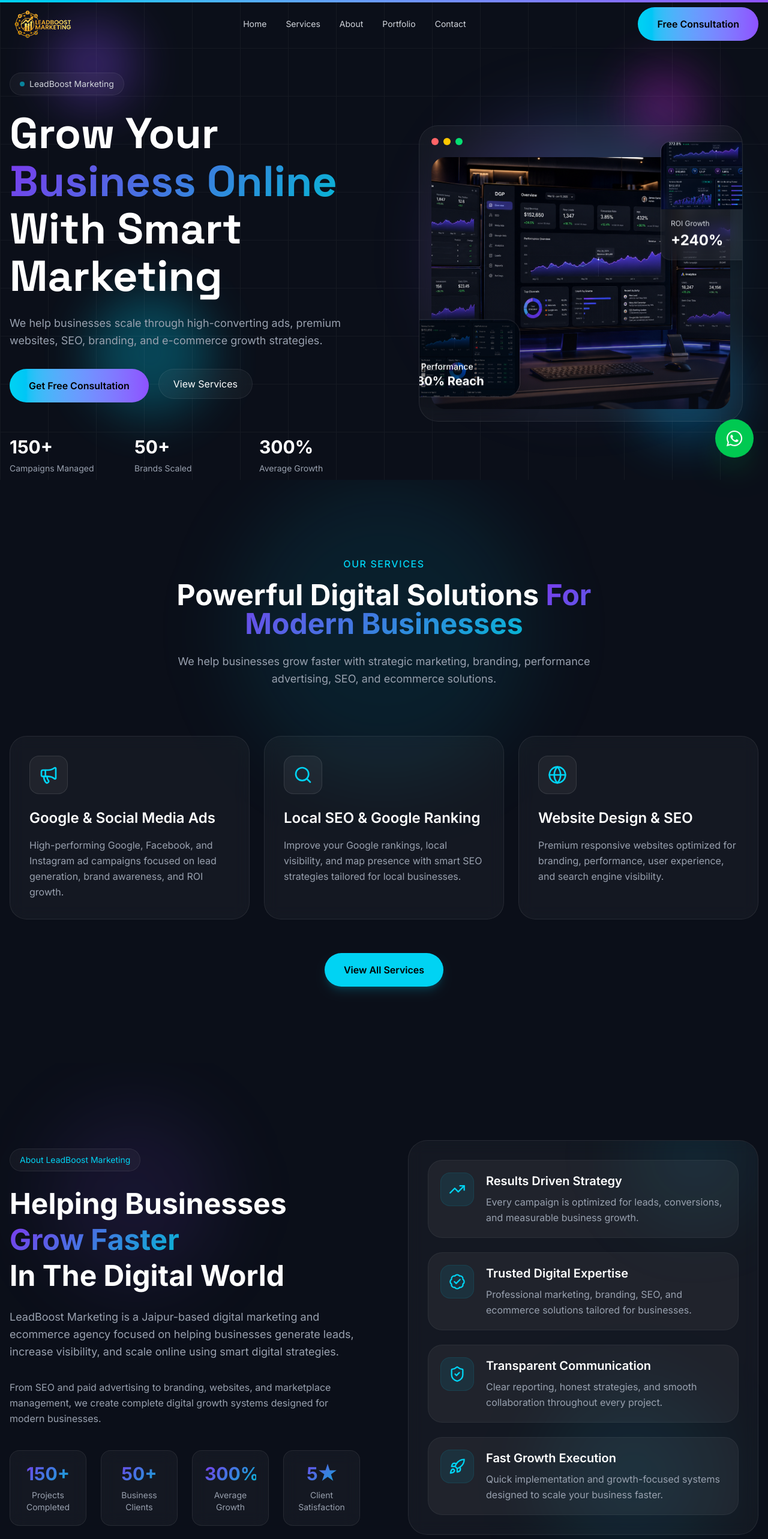
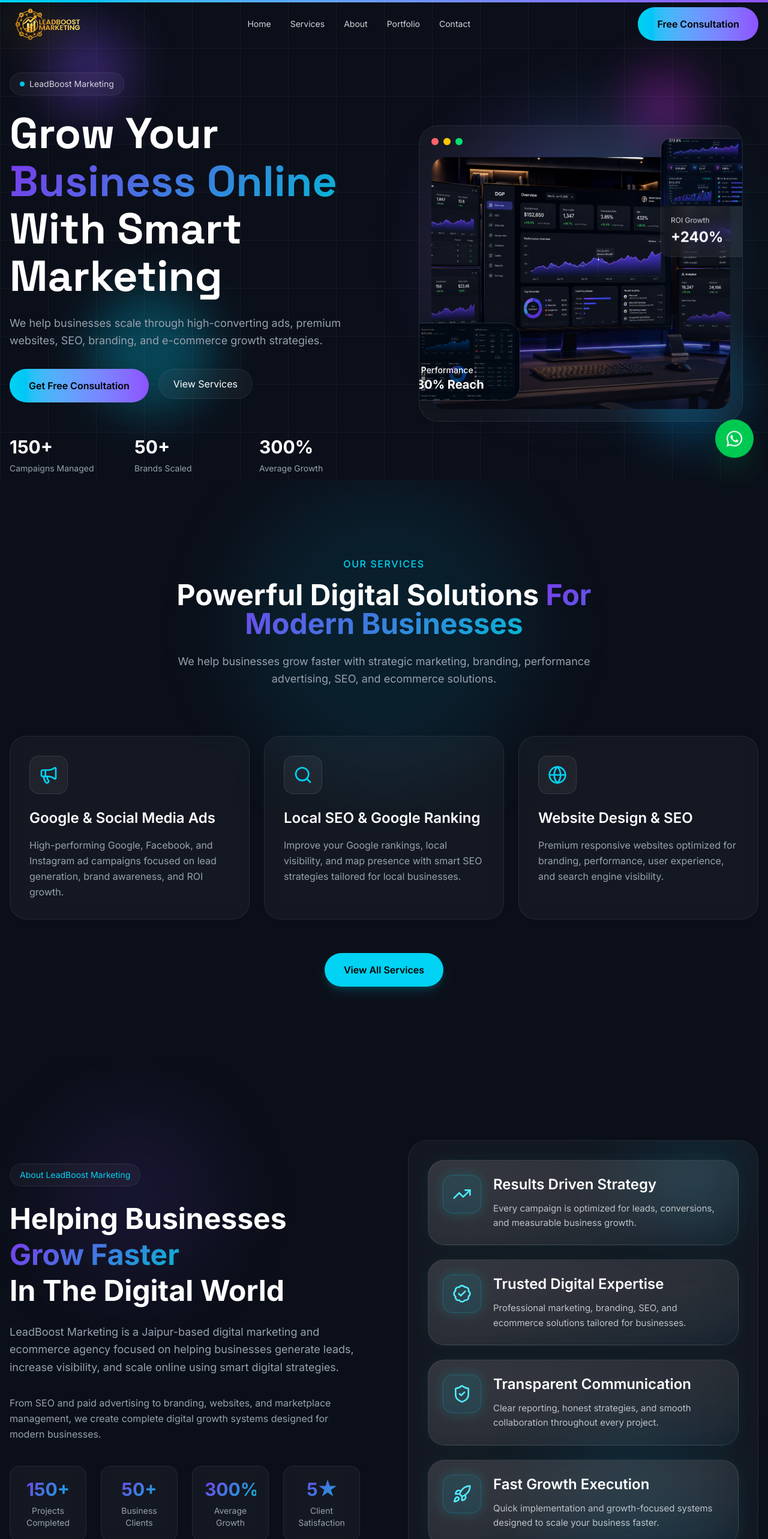
Before and after one commit to ks6024108/leadboost-marketing, a React (Vite) app: page / in a window 1280 px wide. Shown: the top 2566 px of the page at 60% size. Built offline with nearby package versions, Linux system fonts and the light colour scheme.

Commit message:
logo loading time and portfolio about little little improvement

```diff
--- a/src/App.jsx
+++ b/src/App.jsx
@@ -21,7 +21,7 @@
   useEffect(() => {
     const timer = setTimeout(() => {
       setLoading(false);
-    }, 2200);
+    }, 1200);
 
     return () => clearTimeout(timer);
   }, []);
--- a/src/components/contact/ContactInfo.jsx
+++ b/src/components/contact/ContactInfo.jsx
@@ -71,7 +71,9 @@
 
                 <h3 className="text-xl font-semibold mb-3">{item.title}</h3>
 
-                <p className="text-gray-400 leading-relaxed">{item.value}</p>
+                <p className="text-gray-400 leading-relaxed break-all text-sm">
+                  {item.value}
+                </p>
               </div>
             );
           })}
--- a/src/layouts/Navbar.jsx
+++ b/src/layouts/Navbar.jsx
@@ -1,225 +1,3 @@
-// import { useEffect, useState } from "react";
-
-// import { motion, AnimatePresence } from "framer-motion";
-
-// import { Link } from "react-router-dom";
-
-// import { HiOutlineMenuAlt3 } from "react-icons/hi";
-// import { IoClose } from "react-icons/io5";
-
-// import Button from "../components/ui/Button";
-
-// import logo from "../assets/images/logo.png";
-
-// const navLinks = [
-//   {
-//     name: "Home",
-//     path: "/",
-//   },
-
-//   {
-//     name: "Services",
-//     path: "/services",
-//   },
-
-//   {
-//     name: "About",
-//     path: "/#about",
-//   },
-
-//   {
-//     name: "Portfolio",
-//     path: "/#portfolio",
-//   },
-
-//   {
-//     name: "Contact",
-//     path: "/contact",
-//   },
-// ];
-
-// const Navbar = () => {
-//   const [isOpen, setIsOpen] = useState(false);
-
-//   const [scrolled, setScrolled] = useState(false);
-
-//   useEffect(() => {
-//     const handleScroll = () => {
-//       if (window.scrollY > 30) {
-//         setScrolled(true);
-//       } else {
-//         setScrolled(false);
-//       }
-//     };
-
-//     window.addEventListener("scroll", handleScroll);
-
-//     return () => window.removeEventListener("scroll", handleScroll);
-//   }, []);
-
-//   return (
-//     <header
-//       className={`
-//       fixed
-//       top-0
-//       left-0
-//       w-full
-//       z-50
-//       transition-all
-//       duration-300
-
-//       ${
-//         scrolled
-//           ? "bg-[#0b0f19]/80 backdrop-blur-lg border-b border-white/10"
-//           : "bg-transparent"
-//       }
-//       `}
-//     >
-//       <div className="container-custom">
-//         <div
-//           className="
-//           flex
-//           items-center
-//           justify-between
-//           h-20
-//           "
-//         >
-//           {/* LOGO */}
-
-//           <Link to="/" className="flex items-center">
-//             <img
-//               src={logo}
-//               alt="LeadBoost Marketing"
-//               className="h-14 w-auto object-contain"
-//             />
-//           </Link>
-
-//           {/* DESKTOP MENU */}
-
-//           <nav
-//             className="
-//             hidden
-//             lg:flex
-//             items-center
-//             gap-8
-//             "
-//           >
-//             {navLinks.map((link) => (
-//               <Link
-//                 key={link.name}
-//                 to={link.path}
-//                 className="
-//                 text-sm
-//                 text-gray-300
-//                 hover:text-white
-//                 transition-all
-//                 duration-300
-//                 "
-//               >
-//                 {link.name}
-//               </Link>
-//             ))}
-//           </nav>
-
-//           {/* RIGHT SIDE */}
-
-//           <div className="hidden lg:block">
-//             <a
-//               href="https://wa.me/917597815531?text=Hi%20LeadBoost%20Marketing,%20I%20want%20to%20grow%20my%20business%20online."
-//               target="_blank"
-//               rel="noopener noreferrer"
-//             >
-//               <Button>Free Consultation</Button>
-//             </a>
-//           </div>
-
-//           {/* MOBILE MENU BUTTON */}
-
-//           <button
-//             onClick={() => setIsOpen(!isOpen)}
-//             className="
-//             lg:hidden
-//             text-3xl
-//             text-white
-//             "
-//           >
-//             {isOpen ? <IoClose /> : <HiOutlineMenuAlt3 />}
-//           </button>
-//         </div>
-//       </div>
-
-//       {/* MOBILE MENU */}
-
-//       <AnimatePresence>
-//         {isOpen && (
-//           <motion.div
-//             initial={{
-//               opacity: 0,
-//               y: -20,
-//             }}
-//             animate={{
-//               opacity: 1,
-//               y: 0,
-//             }}
-//             exit={{
-//               opacity: 0,
-//               y: -20,
-//             }}
-//             transition={{
-//               duration: 0.3,
-//             }}
-//             className="
-//             lg:hidden
-//             bg-[#0b0f19]
-//             border-t
-//             border-white/10
-//             "
-//           >
-//             <div
-//               className="
-//               container-custom
-//               py-8
-//               flex
-//               flex-col
-//               gap-6
-//               "
-//             >
-//               {navLinks.map((link) => (
-//                 <Link
-//                   key={link.name}
-//                   to={link.path}
-//                   onClick={() => setIsOpen(false)}
-//                   className="
-//                   text-gray-300
-//                   hover:text-white
-//                   transition-all
-//                   duration-300
-//                   "
-//                 >
-//                   {link.name}
-//                 </Link>
-//               ))}
-
-//               <a
-//                 href="https://wa.me/917597815531?text=Hi%20LeadBoost%20Marketing,%20I%20want%20to%20grow%20my%20business%20online."
-//                 target="_blank"
-//                 rel="noopener noreferrer"
-//                 onClick={() => setIsOpen(false)}
-//               >
-//                 <Button>Free Consultation</Button>
-//               </a>
-//             </div>
-//           </motion.div>
-//         )}
-//       </AnimatePresence>
-//     </header>
-//   );
-// };
-
-// export default Navbar;
-
-//new code
-
 import { useEffect, useState } from "react";
 
 import { motion, AnimatePresence } from "framer-motion";
@@ -308,11 +86,55 @@
         >
           {/* LOGO */}
 
-          <HashLink smooth to="/" className="flex items-center">
+          {/*<HashLink smooth to="/" className="flex items-center">
             <img
               src={logo}
               alt="LeadBoost Marketing"
               className="h-14 w-auto object-contain"
+            />
+          </HashLink> */}
+
+          <HashLink
+            smooth
+            to="/"
+            className="
+  relative
+  flex
+  items-center
+  z-50
+  "
+          >
+            {/* SUBTLE BACK GLOW */}
+
+            <div
+              className="
+    absolute
+    -inset-3
+    bg-linear-to-r
+    from-yellow-400/10
+    via-orange-400/5
+    to-cyan-400/10
+    blur-2xl
+    opacity-70
+    "
+            />
+
+            {/* LOGO */}
+
+            <img
+              src={logo}
+              alt="LeadBoost Marketing"
+              className="
+              relative
+              h-14
+              lg:h-16
+              w-auto
+              object-contain
+              drop-shadow-[0_0_25px_rgba(255,180,0,0.18)]
+              transition-all
+              duration-500
+              hover:scale-[1.03]
+              "
             />
           </HashLink>
 
--- a/src/sections/About.jsx
+++ b/src/sections/About.jsx
@@ -248,6 +248,8 @@
 
               {/* FEATURES */}
 
+              {/* FEATURES */}
+
               <div className="space-y-6 relative z-10">
                 {features.map((feature, index) => {
                   const Icon = feature.icon;
@@ -264,32 +266,39 @@
                       className="
                       flex
                       gap-5
-                      p-5
-                      rounded-3xl
-                      bg-white/5
+                      p-6
+                      rounded-[28px]
+                      bg-linear-to-br
+                      from-white/12
+                      via-white/8
+                      to-cyan-500/5
+                      backdrop-blur-2xl
                       border
-                      border-white/5
-                      hover:border-cyan-400/20
+                      border-white/10
+                      hover:border-cyan-400/40
+                      hover:bg-white/12
                       transition-all
                       duration-300
+                      shadow-[0_0_30px_rgba(0,255,255,0.05)]
                       "
                     >
                       {/* ICON */}
 
                       <div
                         className="
-                        min-w-14
-                        h-14
+                        min-w-16
+                        h-16
                         rounded-2xl
                         flex
                         items-center
                         justify-center
-                        bg-cyan-500/10
+                        bg-cyan-400/10
                         border
-                        border-cyan-400/10
+                        border-cyan-400/20
+                        shadow-[0_0_20px_rgba(0,255,255,0.15)]
                         "
                       >
-                        <Icon className="w-7 h-7 text-cyan-400" />
+                        <Icon className="w-8 h-8 text-cyan-300" />
                       </div>
 
                       {/* TEXT */}
@@ -297,9 +306,10 @@
                       <div>
                         <h3
                           className="
-                          text-xl
+                          text-2xl
                           font-semibold
-                          mb-2
+                          text-white
+                          mb-3
                           "
                         >
                           {feature.title}
@@ -307,7 +317,8 @@
 
                         <p
                           className="
-                          text-gray-400
+                        text-gray-200/80
+                          text-[15px]
                           leading-relaxed
                           "
                         >
--- a/src/sections/Portfolio.jsx
+++ b/src/sections/Portfolio.jsx
@@ -93,8 +93,8 @@
             mb-6
             "
           >
-            Powerful Digital Experiences
-            <span className="gradient-text"> For Modern Brands</span>
+            Digital Solutions
+            <span className="gradient-text"> That Drive Growth</span>
           </h2>
 
           <p
@@ -146,10 +146,31 @@
             >
               {/* IMAGE */}
 
+              {/* IMAGE */}
+
               <div
                 className="
                 relative
                 overflow-hidden
+                p-0.5
+                rounded-4xl
+                bg-linear-to-br
+                from-cyan-400/40
+                via-violet-500/30
+                to-transparent
+                "
+              >
+                {/* INNER IMAGE CONTAINER */}
+
+                <div
+                  className="
+                  relative
+                  overflow-hidden
+                  rounded-[30px]
+                  bg-[#09101d]
+                  border
+                  border-white/10
+                  shadow-[0_0_40px_rgba(34,211,238,0.08)]
                   "
                 >
                   <img
@@ -157,40 +178,77 @@
                     alt={project.title}
                     className="
                     w-full
-                  h-105
+                    h-95
                     object-cover
                     transition-all
                     duration-700
-                  group-hover:scale-110
+                    brightness-[1.18]
+                    contrast-[1.12]
+                    saturate-[1.25]
+                    group-hover:scale-[1.04]
+                    group-hover:brightness-[1.25]
                     "
                   />
 
-                {/* DARK OVERLAY */}
+                  {/* PREMIUM DARK OVERLAY */}
 
                   <div
                     className="
                     absolute
                     inset-0
                     bg-linear-to-t
-                  from-[#0B0F19]
-                  via-[#0B0F19]/50
+                    from-[#060b16]/95
+                    via-[#060b16]/20
                     to-transparent
                     "
                   />
 
-                {/* HOVER OVERLAY */}
+                  {/* TOP CYAN LIGHT */}
+
+                  <div
+                    className="
+                    absolute
+                    top-0
+                    inset-x-0
+                    h-28
+                    bg-linear-to-b
+                    from-cyan-400/15
+                    to-transparent
+                    "
+                  />
+
+                  {/* SIDE GLOW */}
+
+                  <div
+                    className="
+                    absolute
+                    -right-10
+                    top-10
+                    w-32
+                    h-32
+                    bg-cyan-400/20
+                    blur-3xl
+                    rounded-full
+                    "
+                  />
+
+                  {/* HOVER SHINE */}
 
                   <div
                     className="
                     absolute
                     inset-0
-                  bg-cyan-500/10
                     opacity-0
                     group-hover:opacity-100
                     transition-all
                     duration-500
+                    bg-linear-to-r
+                    from-transparent
+                    via-white/5
+                    to-transparent
                     "
                   />
+                </div>
               </div>
 
               {/* CONTENT */}
```
Also changed, not shown: 2 other files (tests, documents, lock files or other folders). Lines whose indentation alone changed are shown as unchanged.
